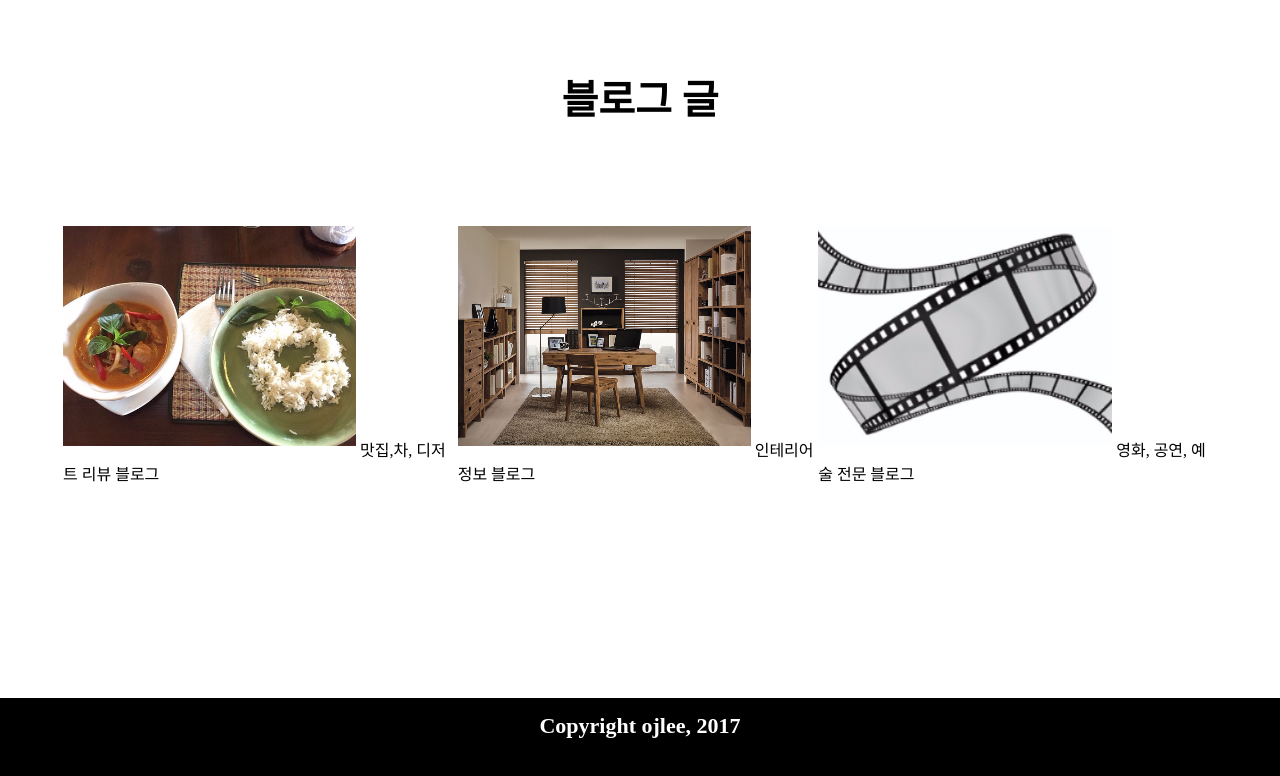
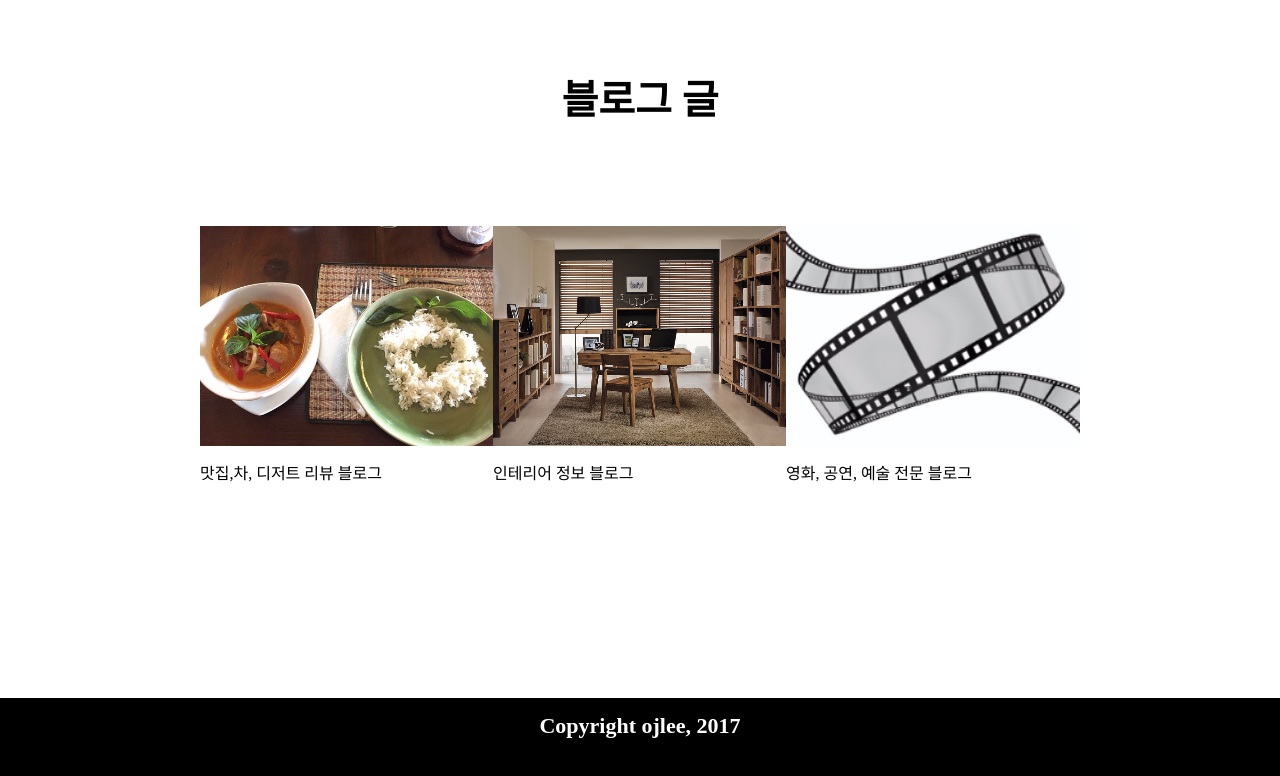
Before and after one commit to ojlee/ojlee.github.io, a plain HTML site: page index.html in a window 1280 px wide. Shown: the part 802-1578 px from the top of the page. Drawn offline with Linux system fonts and the light colour scheme.

Commit message:
글씨내림

```diff
--- a/css/style.css
+++ b/css/style.css
@@ -82,17 +82,22 @@ header{
 
 }
 .main-content{
-    padding:0px, 20px;
+
 
 }
 
 .blog-img{
     margin-bottom: 10px;
+    padding:0px, 20px;
 
 }
 
 .main-content > span{
-  order: 4;
+
+
+}
+
+.main-text{
 
 }
 
--- a/index.html
+++ b/index.html
@@ -44,17 +44,23 @@
 			<div class = "main-contents">
 				<div class = "main-content">
 					<a href ="http://blog.naver.com/namu0808"><img class= "blog-img" src = "../img/blog/food.jpg" alt = "food"></img></a>
-					<span>맛집,차, 디저트 리뷰 블로그</span>
+					<div class = "main-text">
+						<span>맛집,차, 디저트 리뷰 블로그</span>
+					</div>
 				</div>
 
 				<div class = "main-content">
 					<a href ="http://blog.naver.com/revedehome"><img class= "blog-img" src = "../img/blog/furniture.jpg" alt = "gagu"></img></a>
-					<span>인테리어 정보 블로그</span>
+					<div class = "main-text">
+						<span>인테리어 정보 블로그</span>
+					</div>
 				</div>
 
 				<div class = "main-content">
 					<a href ="http://blog.naver.com/safari17"><img class= "blog-img" src = "../img/blog/movie.jpg" alt = "movie"></img></a>
-					<span>영화, 공연, 예술 전문 블로그</span>
+					<div class = "main-text">
+						<span>영화, 공연, 예술 전문 블로그</span>
+					</div>
 				</div>
 
 			</div>
```
